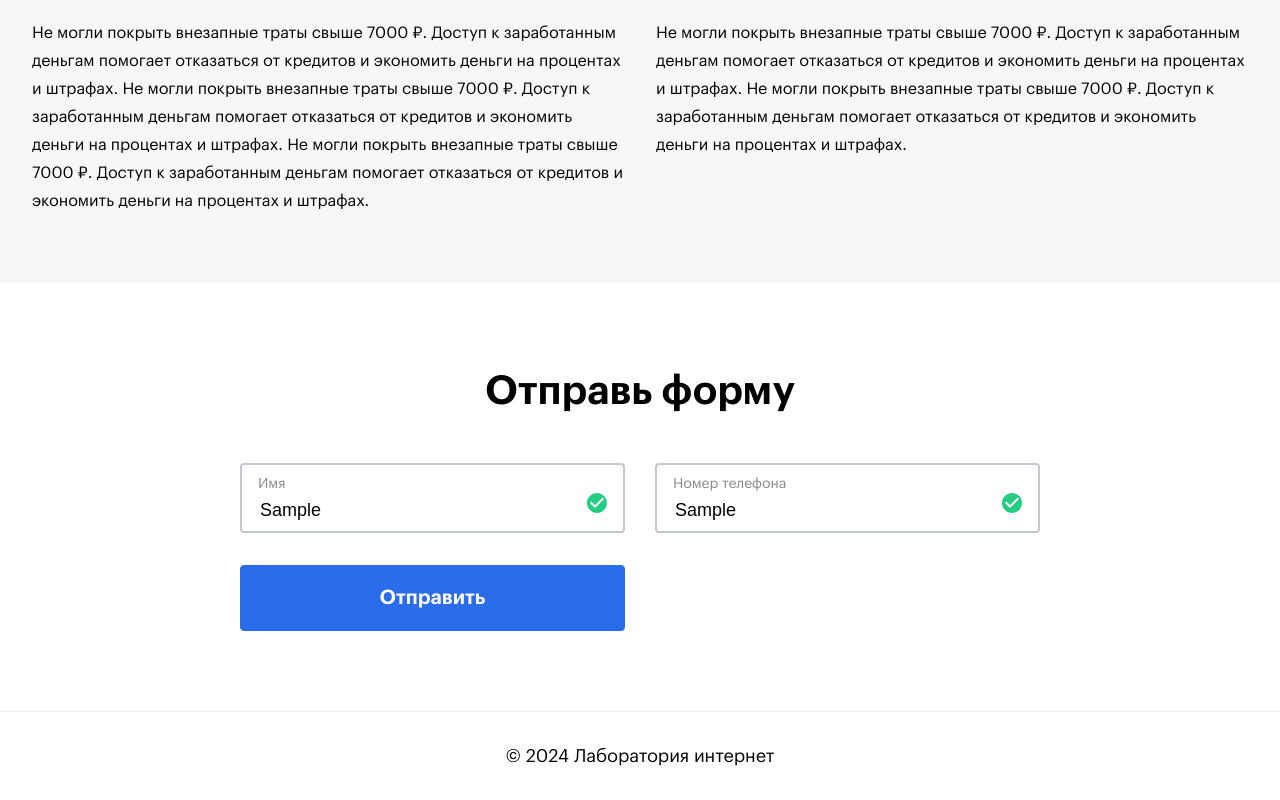
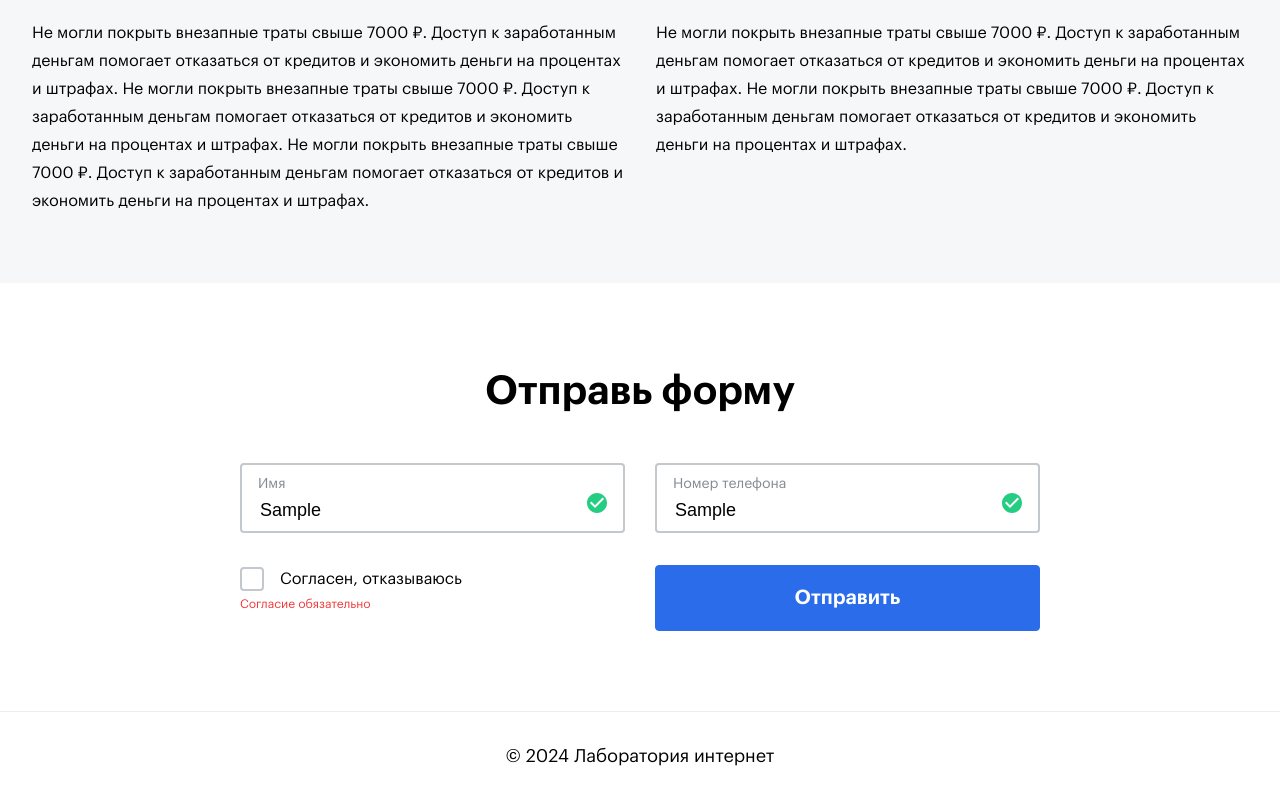
Before and after one commit to AnSannikova/internet-lab, a React (Vite) app: page / in a window 1280 px wide. Both pictures are taken after typing "Sample", "Sample" into the empty fields and a click on the button "Отправить". Shown: the part 3517-4317 px from the top of the page. Built offline with nearby package versions, Linux system fonts and the light colour scheme.

Commit message:
add component checkbox and add it to form

```diff
--- a/src/components/form/index.tsx
+++ b/src/components/form/index.tsx
@@ -2,6 +2,7 @@ import { FC } from 'react';
 import { Button, Container, Input, Typography } from '../ui';
 import { useForm, SubmitHandler } from 'react-hook-form';
 import styles from './styles.module.css';
+import { Checkbox } from '../ui/checkbox';
 
 interface IForm {
   name: string;
@@ -17,6 +18,7 @@ export const Form: FC = () => {
     defaultValues: {
       name: '',
       phone: '',
+      agreement: false,
     },
   });
   const onSubmit: SubmitHandler<IForm> = (data) => console.log(data);
@@ -28,14 +30,22 @@ export const Form: FC = () => {
       </Typography>
       <form onSubmit={handleSubmit(onSubmit)} className={styles.form}>
         <Input
+          id="name"
           label="Имя"
           {...register('name', { required: true, maxLength: 20 })}
           error={errors.name && 'Укажите имя, длинной максимум 20 символов'}
         />
         <Input
+          id="phone"
           label="Номер телефона"
           {...register('phone', { required: true })}
           error={errors.phone && 'Укажите номер телефона'}
+        />
+        <Checkbox
+          id="agreement"
+          label="Согласен, отказываюсь"
+          {...register('agreement', { required: true })}
+          error={errors.agreement && 'Согласие обязательно'}
         />
         <Button type="submit">Отправить</Button>
       </form>
--- /dev/null
+++ b/src/components/ui/checkbox/index.tsx
@@ -0,0 +1,22 @@
+import { forwardRef, InputHTMLAttributes } from 'react';
+import styles from './styles.module.css';
+
+interface CheckboxProps extends InputHTMLAttributes<HTMLInputElement> {
+  label?: string;
+  error?: string;
+}
+
+export const Checkbox = forwardRef<HTMLInputElement, CheckboxProps>(
+  ({ label, error, id, ...props }, ref) => {
+    return (
+      <div className={styles.wrapper}>
+        <input ref={ref} className={styles.input} id={id} type="checkbox" {...props} />
+        <label className={styles.label} htmlFor={id}>
+          <div className={styles.checkbox}></div>
+          {label}
+        </label>
+        {error && <span className={styles.error}>{error}</span>}
+      </div>
+    );
+  }
+);
--- /dev/null
+++ b/src/components/ui/checkbox/styles.module.css
@@ -0,0 +1,55 @@
+.wrapper {
+  position: relative;
+  display: flex;
+  height: fit-content;
+}
+
+.label {
+  display: flex;
+  align-items: center;
+  cursor: pointer;
+}
+
+.checkbox {
+  position: relative;
+  width: 24px;
+  height: 24px;
+  border: 2px solid var(--border-input-color, #c2c8cd);
+  border-radius: 4px;
+  margin-right: 16px;
+  transition:
+    background-color ease-in-out 0.3s,
+    border-color ease-in-out 0.3s;
+}
+
+.input {
+  position: absolute;
+  height: 0;
+  width: 0;
+  opacity: 0;
+  visibility: hidden;
+  user-select: none;
+}
+
+.input:checked ~ .label .checkbox {
+  background-color: var(--primary, #2a6cea);
+  border-color: var(--primary, #2a6cea);
+  transition: all ease-in-out 0.3s;
+}
+
+.input:checked ~ .label .checkbox::after {
+  content: '';
+  position: absolute;
+  inset: 0;
+  background: url('../../../assets/check.svg') center no-repeat;
+}
+
+.error {
+  position: absolute;
+  left: 0;
+  bottom: -20px;
+  font-weight: 400;
+  font-size: 12px;
+  line-height: 1.33;
+  color: var(--error-color, #f13636);
+}
--- a/src/components/ui/input/index.tsx
+++ b/src/components/ui/input/index.tsx
@@ -57,7 +57,7 @@ export const Input = forwardRef<HTMLInputElement, InputProps>(
           />
           <div>
             {error && <img src={danger} alt="" />}
-            {!error && !focus && <img src={success} alt="" />}
+            {!error && !focus && input && input.value && <img src={success} alt="" />}
           </div>
           {error && <span className={styles.error}>{error}</span>}
         </div>
```
Also changed, not shown: src/assets/check.svg (added).
